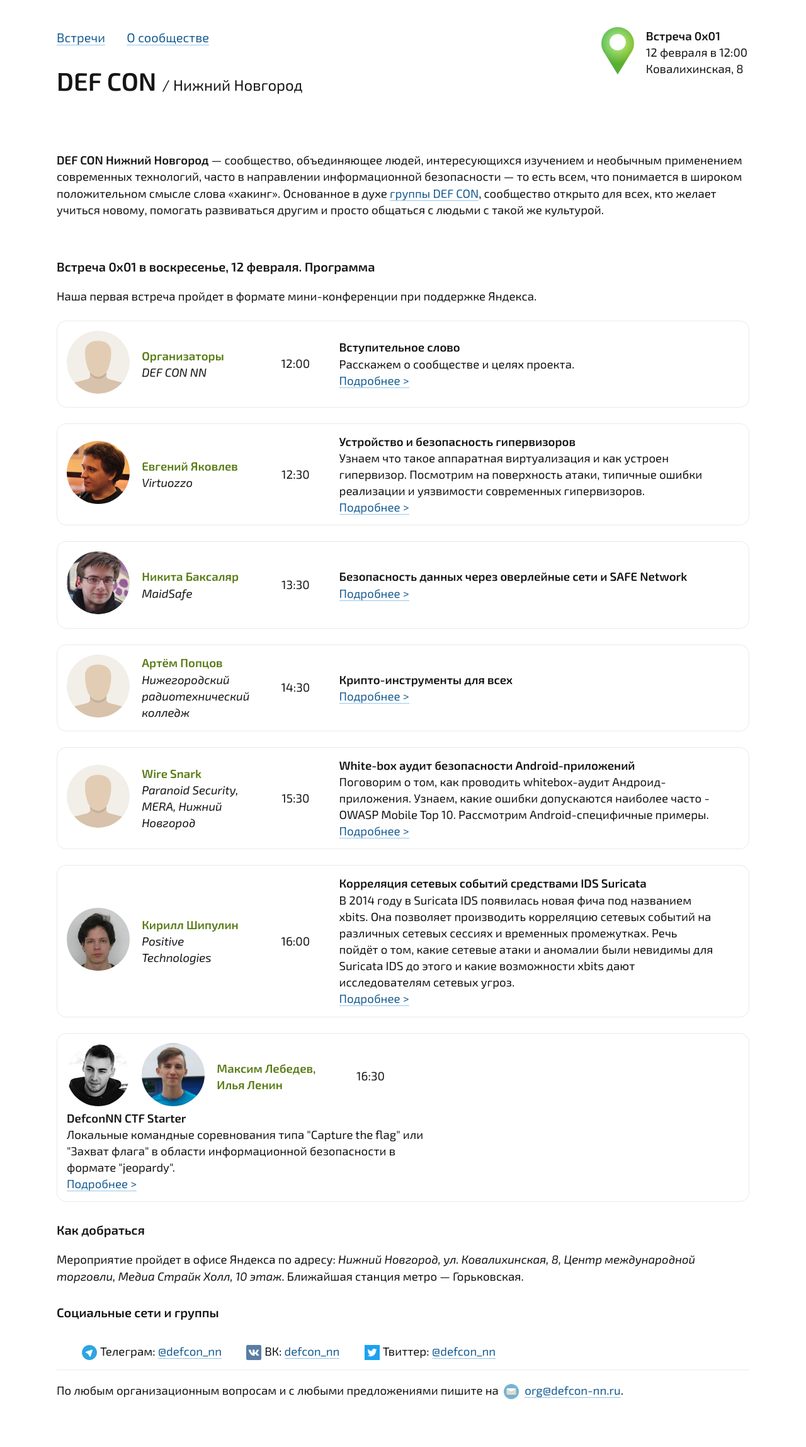
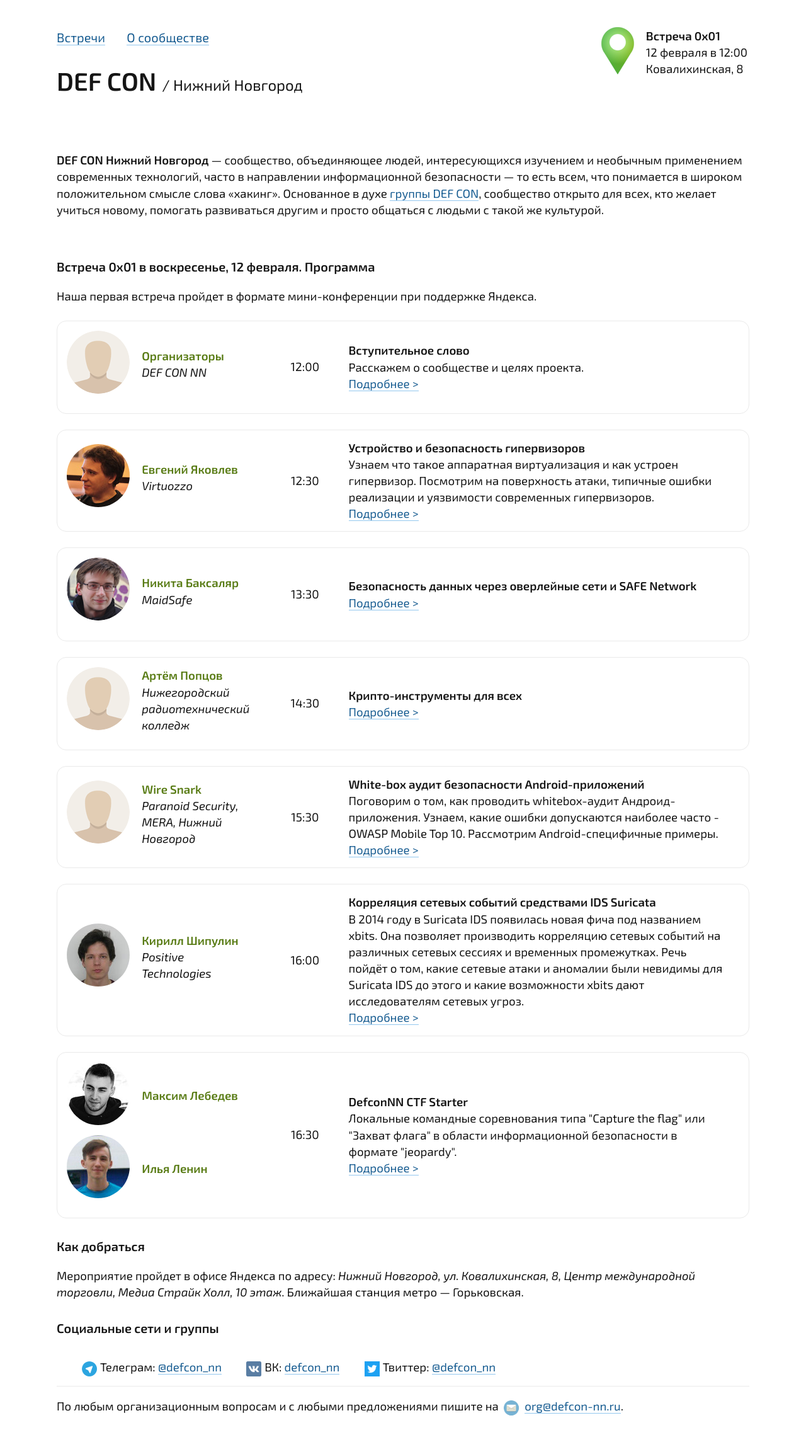
Before and after one commit to defcon-nn/defcon-nn.github.io, a Jekyll site: the page built from index.html, in a window 1280 px wide. Shown: the whole page at 63% size. Built offline with Jekyll 4.4.1, drawn with Linux system fonts in a browser that asks for light colours; before the commit the page ends 2271 px from its top, so only the background shows below that.

Commit message:
Поправлена верстка

```diff
--- a/css/main.css
+++ b/css/main.css
@@ -145,21 +145,32 @@
 	margin-right: 15px;
 }
 
+.speaker {
+	display: block;
+	margin-bottom: 10px;
+}
+
+#talks li .speaker > div  {
+	display: inline-block;
+	vertical-align: middle;
+	margin-right: 15px;
+}
+
 #talks li > div:nth-child-last(1) {
 	margin-right: 0px;
 }
 
-#talks li .speaker_avatar {
+.speaker-avatar {
 	max-width: 100px;
 }
 
-#talks li .speaker_avatar > img {
+.speaker-avatar > img {
 	max-width: 100px;
 	width: 100px;
 	border-radius: 50px 50px;
 }
 
-#talks li .speaker_name {
+.speaker-name {
 	width: 175px;
 }
 
@@ -173,11 +184,15 @@
 	max-width: 600px;
 }
 
-.speaker_name {
+#talks li.smaller .about_talk {
+	max-width: 400px;
+}
+
+.speaker-name {
 	font-style: italic;
 }
 
-.speaker_name strong {
+.speaker-name strong {
 	font-style: normal;
 	color: #587b14;
 }
--- a/index.html
+++ b/index.html
@@ -13,16 +13,20 @@
 
 	<ul id="talks">
 		{% for talk in site.data.meetup_12_02_2017 %}
-		<li>
-			{% for avatar in talk.avatar %}
-			<div class="speaker_avatar">
-				<img src="{{ "/images/avatars/" | append: avatar | prepend: site.baseurl }}" alt="Фотография">
-			</div>
-			{% endfor %}
-			<div class="speaker_name">
-				<strong>{{ talk.speaker }}</strong>
-				<br>
-				{{ talk.company }}
+		<li{% if talk.css_class %} class="{{ talk.css_class }}"{% endif %}>
+			<div class="speakers">
+				{% for speaker in talk.speaker %}
+				<div class="speaker">
+					<div class="speaker-avatar">
+						<img src="{{ "/images/avatars/" | append: speaker.avatar | prepend: site.baseurl }}" alt="Фотография">
+					</div>
+					<div class="speaker-name">
+						<strong>{{ speaker.name }}</strong>
+						<br>
+						{{ speaker.company }}
+					</div>
+				</div>
+				{% endfor %}
 			</div>
 			<div class="time">
 				{{ talk.time }}
```
Also changed, not shown: _data/meetup_12_02_2017.yml (+17 -20 lines).
